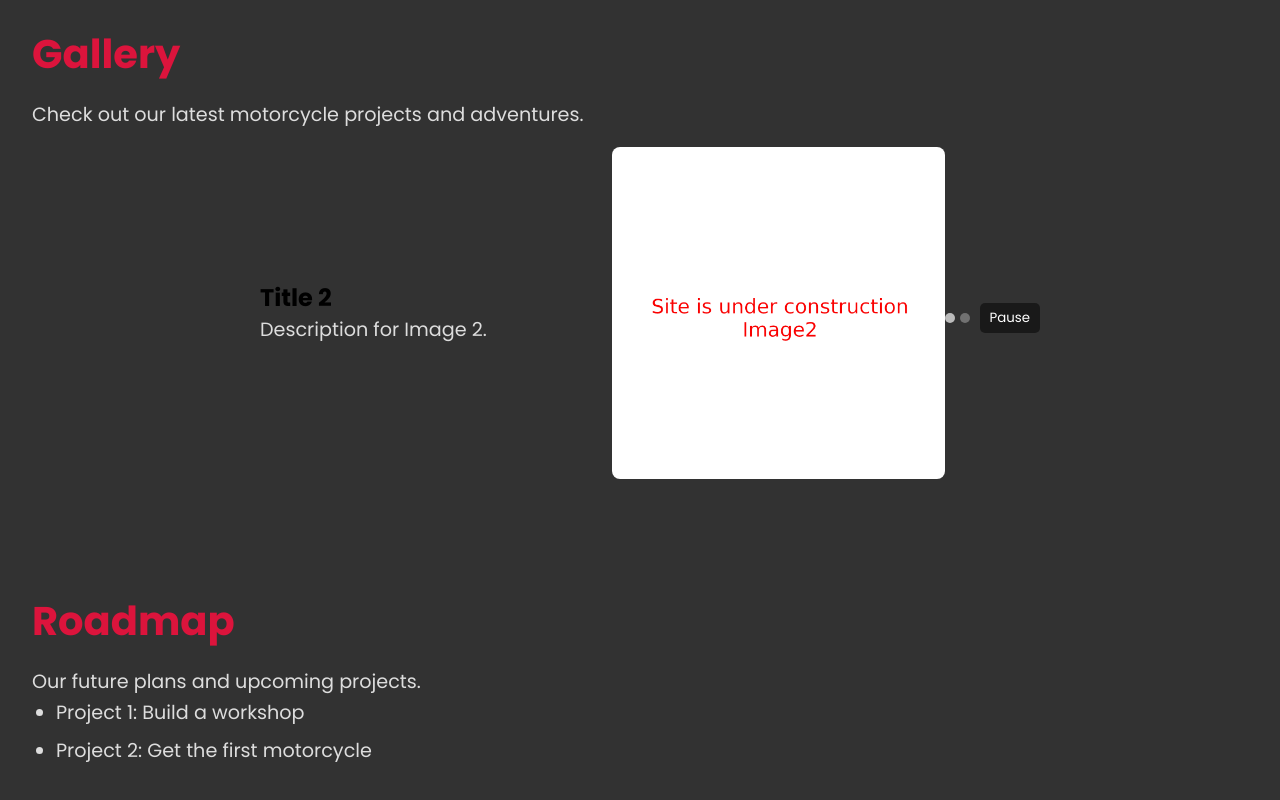
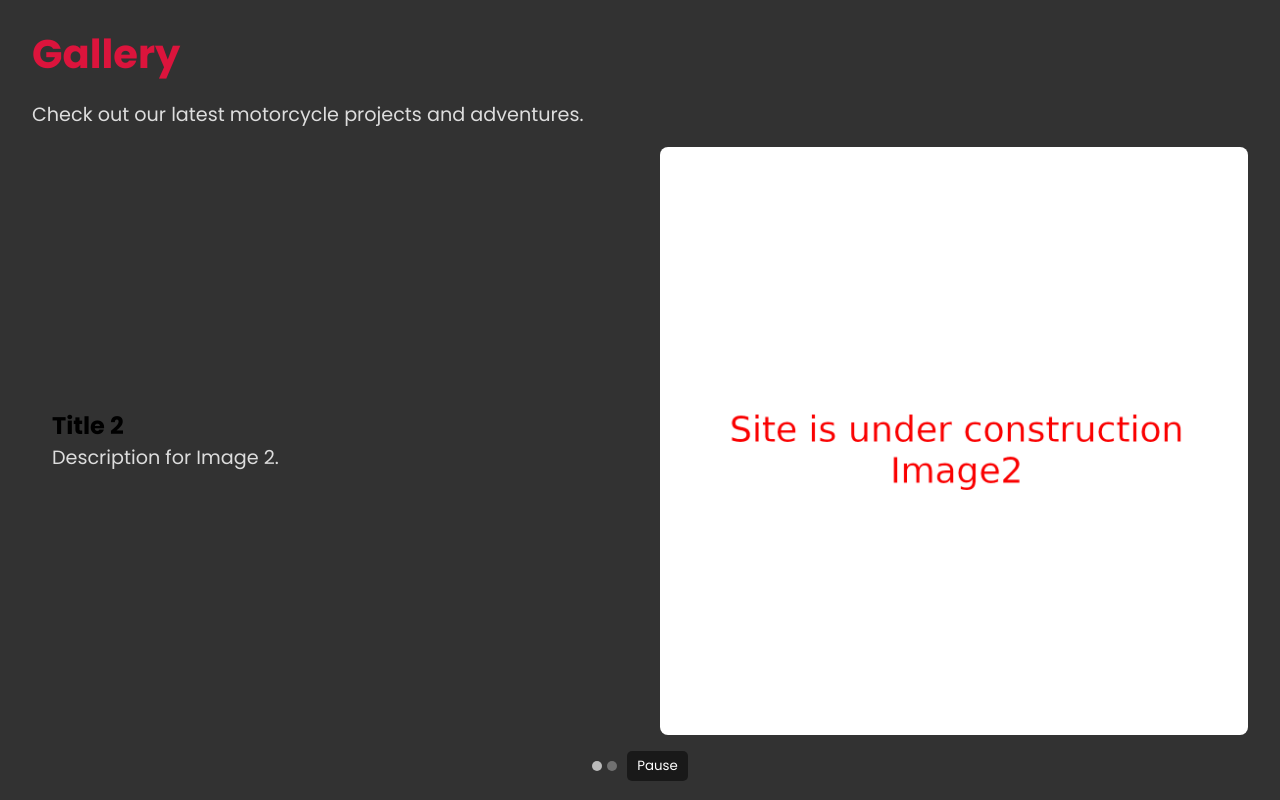
Before and after one commit to zoliidev/bladerr-homepage, a plain HTML site: page index.html in a window 1280 px wide. Shown: the part 840-1640 px from the top of the page. Drawn offline with Linux system fonts and the light colour scheme.

Commit message:
Add welcome section, carousel, and styling updates. Addressed a security issue in regards of the .git folder

```diff
--- a/css/bladerr.css
+++ b/css/bladerr.css
@@ -133,24 +133,30 @@ section:first-of-type{
 
 .carousel {
     display: flex;
-    justify-content: space-between;
+    flex-direction: column;
+    /*! justify-content: space-between; */
     align-items: center;
     width: 100%;
-    max-width: 800px;
-    margin: 0 auto;
+    /*! max-width: 800px; */
+    /*! margin: 0 auto; */
     overflow: hidden;
-    border-radius: 8px;
+    /*! border-radius: 8px; */
 }
 
 .carousel-text {
     flex: 1;
     padding: 20px;
     transition: opacity 0.5s ease-in-out;
+    justify-content: center;
+    display: flex;
+    /*! align-content: center; */
+    /*! align-items: center; */
+    flex-direction: column;
 }
 
 .carousel-images {
     flex: 1;
-    position: relative;
+    /*! position: relative; */
 }
 
 .carousel-image {
@@ -161,9 +167,10 @@ section:first-of-type{
 
 .carousel-controls {
     display: flex;
-    justify-content: center;
+    /*! justify-content: center; */
     align-items: center;
-    margin-top: 10px;
+    /*! margin-top: 10px; */
+    /*! flex-direction: column; */
 }
 
 .carousel-indicators {
@@ -193,3 +200,8 @@ section:first-of-type{
     border-radius: 5px;
     margin-left: 10px;
 }
+
+.carousel-content{
+    display: flex;
+    flex-direction: row;
+}
--- a/index.html
+++ b/index.html
@@ -1,5 +1,6 @@
 <!DOCTYPE html>
 <html lang="en">
+
 <head>
     <!--Meta data-->
     <meta charset="UTF-8">
@@ -47,6 +48,7 @@
     </script>
 
 </head>
+
 <body>
     <div id="welcomeBG">
         <!-- <img src="/img/weclomeBG.webp" alt="Background-Image" id="welcomeImg"> -->
@@ -80,6 +82,7 @@
 
         <!-- Prototye -->
         <div class="carousel">
+            <div class="carousel-content">
                 <div class="carousel-text">
                     <h2 class="carousel-title">Title 1</h2>
                     <p class="carousel-description">Description for Image 1.</p>
@@ -88,6 +91,8 @@
                     <img src="/img/img1.png" alt="Image 1" class="carousel-image">
                     <img src="/img/img2.png" alt="Image 2" class="carousel-image">
                 </div>
+            </div>
+
             <div class="carousel-controls">
                 <div class="carousel-indicators">
                     <span class="dot" data-index="0"></span>
@@ -111,7 +116,10 @@
 
     <section id="about">
         <h1>About Us</h1>
-        <p>Welcome to BladeRR! We are passionate about motorcycles and love sharing our DIY mechanic content with the world. Our YouTube channel is dedicated to helping fellow motorcycle enthusiasts with tips, tricks, and tutorials on fixing and maintaining their bikes. Join us on our journey and become part of the BladeRR community!</p>
+        <p>Welcome to BladeRR! We are passionate about motorcycles and love sharing our DIY mechanic content with the
+            world. Our YouTube channel is dedicated to helping fellow motorcycle enthusiasts with tips, tricks, and
+            tutorials on fixing and maintaining their bikes. Join us on our journey and become part of the BladeRR
+            community!</p>
     </section>
 
     <section id="contact">
@@ -124,7 +132,7 @@
     <!-- TODO: offload to a separate js file -->
     <!-- TODO: define the images in the js file, then calculate how much "indicator dots" we need -->
     <script>
-        document.addEventListener('DOMContentLoaded', function() {
+        document.addEventListener('DOMContentLoaded', function () {
             const images = document.querySelectorAll('.carousel-image');
             const titles = ["Title 1", "Title 2"];
             const descriptions = ["Description for Image 1.", "Description for Image 2."];
@@ -161,7 +169,7 @@
             }
 
             dots.forEach(dot => {
-                dot.addEventListener('click', function() {
+                dot.addEventListener('click', function () {
                     currentIndex = parseInt(this.getAttribute('data-index'));
                     showImage(currentIndex);
                     if (!isPaused) {
@@ -171,7 +179,7 @@
                 });
             });
 
-            pauseButton.addEventListener('click', function() {
+            pauseButton.addEventListener('click', function () {
                 if (isPaused) {
                     startCarousel();
                     this.textContent = 'Pause';
@@ -187,4 +195,5 @@
         });
     </script>
 </body>
+
 </html>
```
Also changed, not shown: 1 other file. Lines whose indentation alone changed are shown as unchanged.
